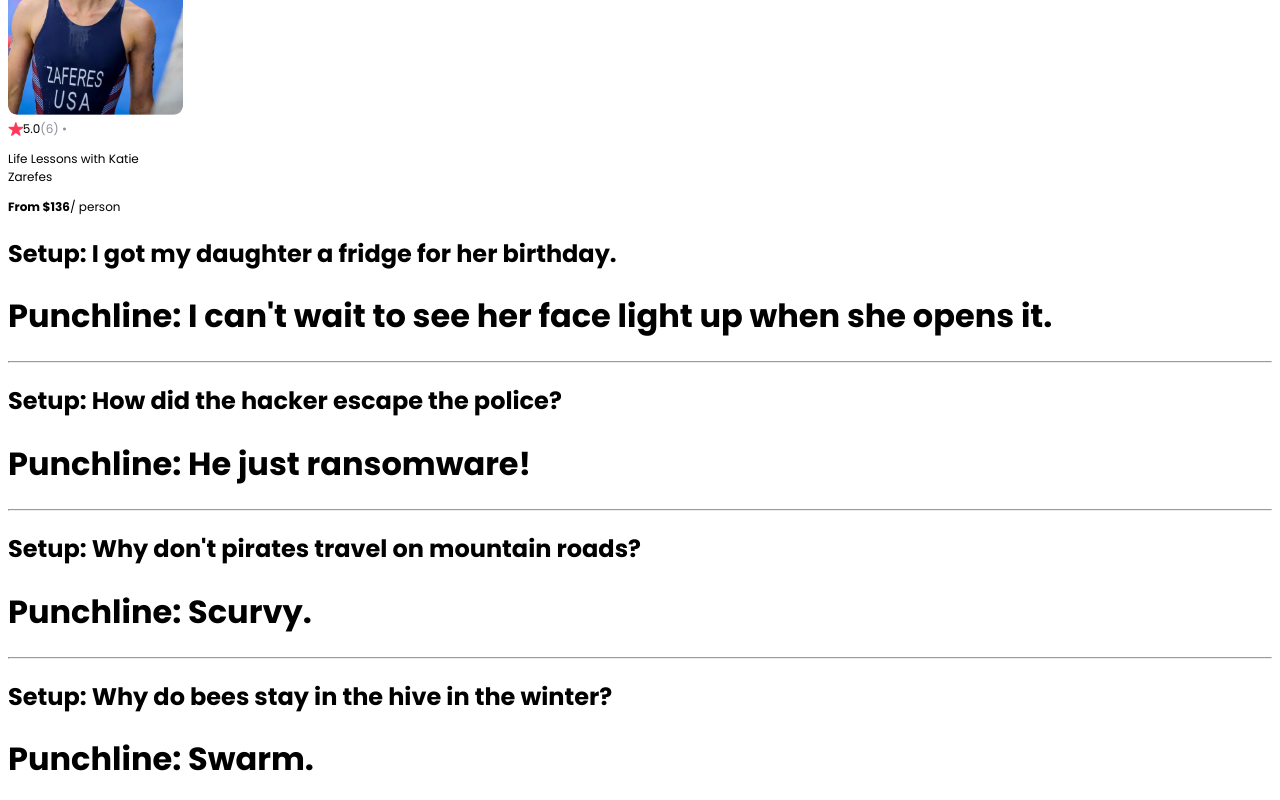
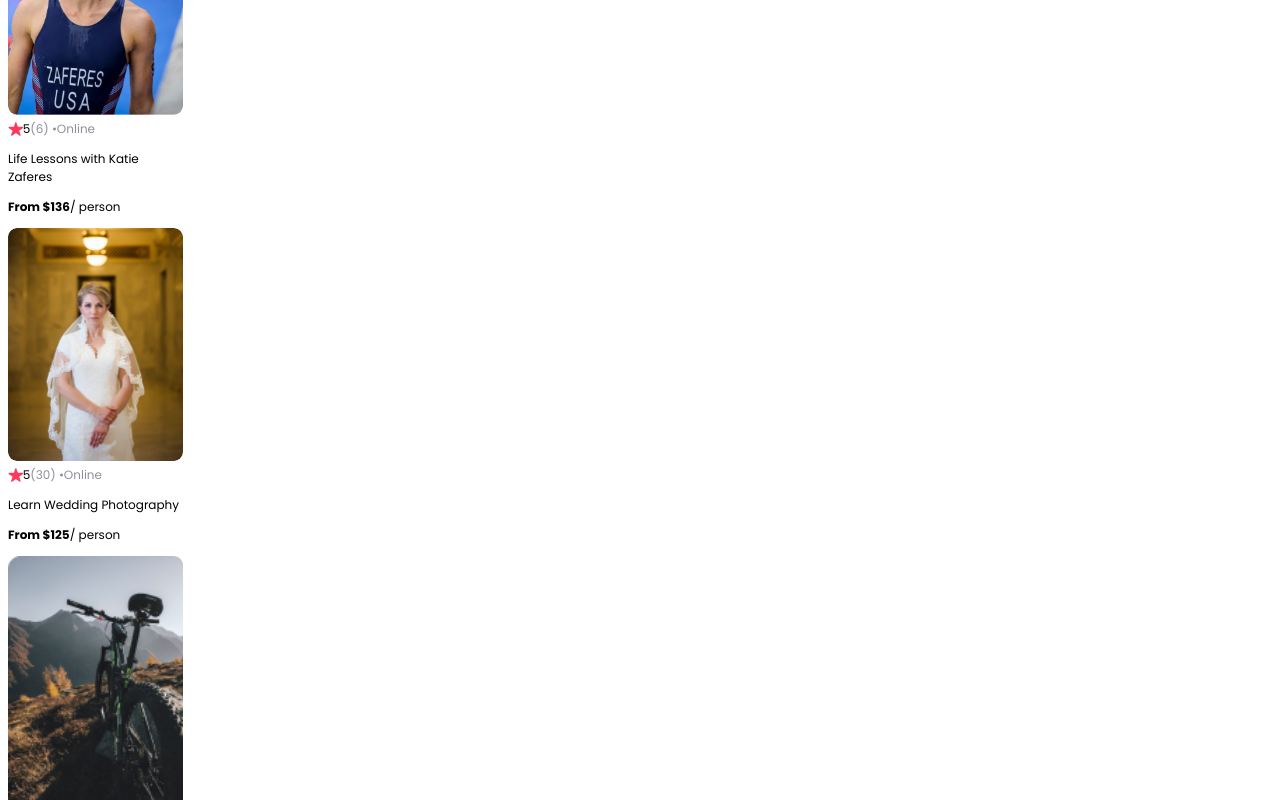
Before and after one commit to Farothtc/airbnb-react, a React (Vite) app: page / in a window 1280 px wide. Shown: the part 860-1660 px from the top of the page. Built offline with nearby package versions, Linux system fonts and the light colour scheme.

Commit message:
.map() method is used for rendering several different card components

```diff
--- a/src/App.jsx
+++ b/src/App.jsx
@@ -3,25 +3,29 @@ import { Hero } from "./components/Hero";
 import { Card } from "./components/Card";
 import { Joke } from "./components/Joke";
 import jokesData from "../jokesData";
+import data from "../data";
 
 function App() {
-  const jokeElements = jokesData.map((joke) => (
-    <Joke setup={joke.setup} punchline={joke.punchline} />
+  const dataElements = data.map((e) => (
+    <Card
+      id={e.id}
+      title={e.title}
+      img={e.coverImg}
+      price={e.price}
+      rating={e.stats.rating}
+      reviewCount={e.stats.reviewCount}
+      location={e.location}
+    />
   ));
+  // const jokeElements = jokesData.map((joke) => (
+  //   <Joke setup={joke.setup} punchline={joke.punchline} />
+  // ));
 
   return (
     <>
       <Navbar />
       <Hero />
-      <Card
-        img="katie.png"
-        rating="5.0"
-        reviewCount={6}
-        country="Turkey"
-        title="Life Lessons with Katie Zarefes"
-        price={136}
-      />
-      {jokeElements}
+      {dataElements}
     </>
   );
 }
```
